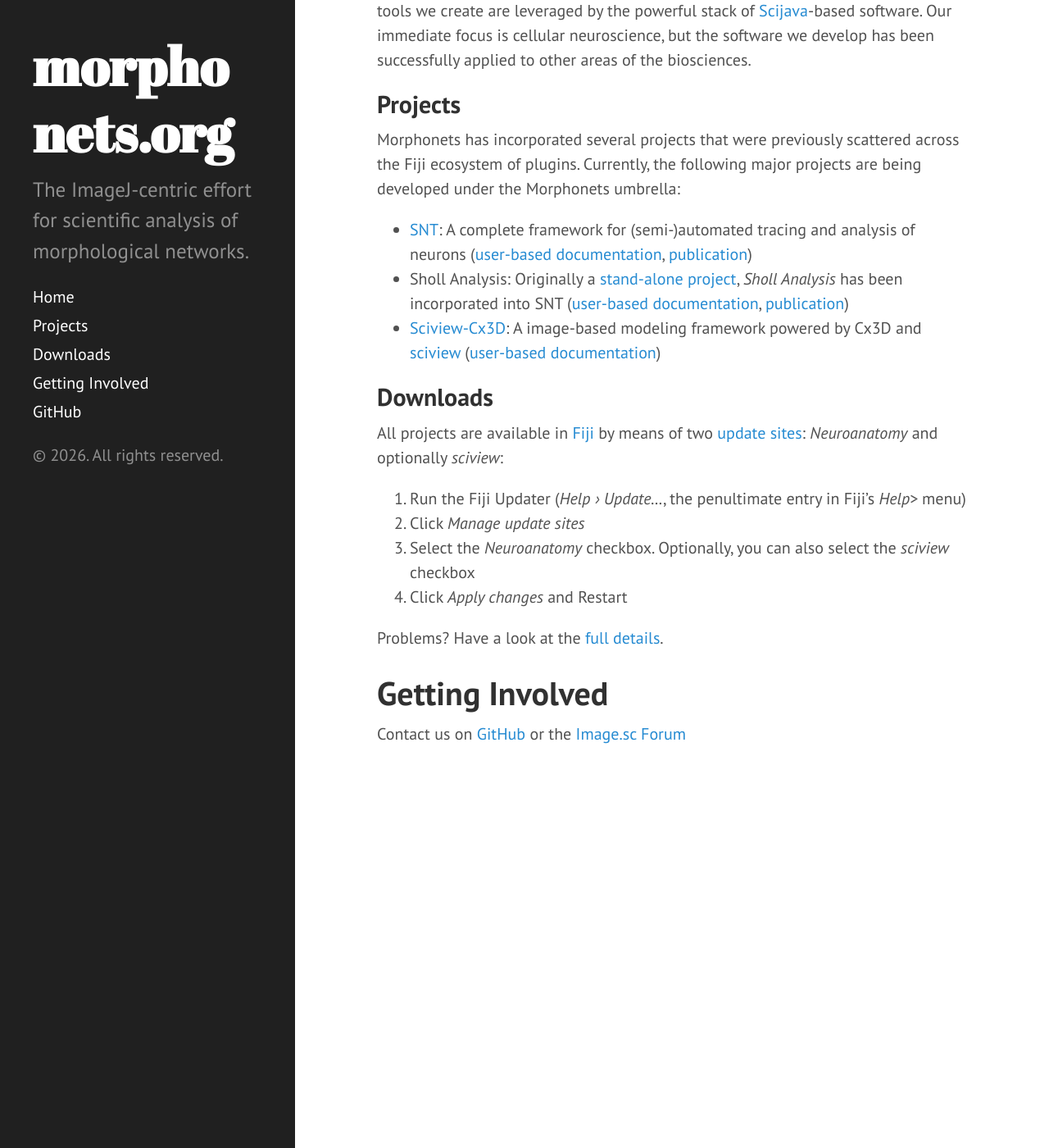
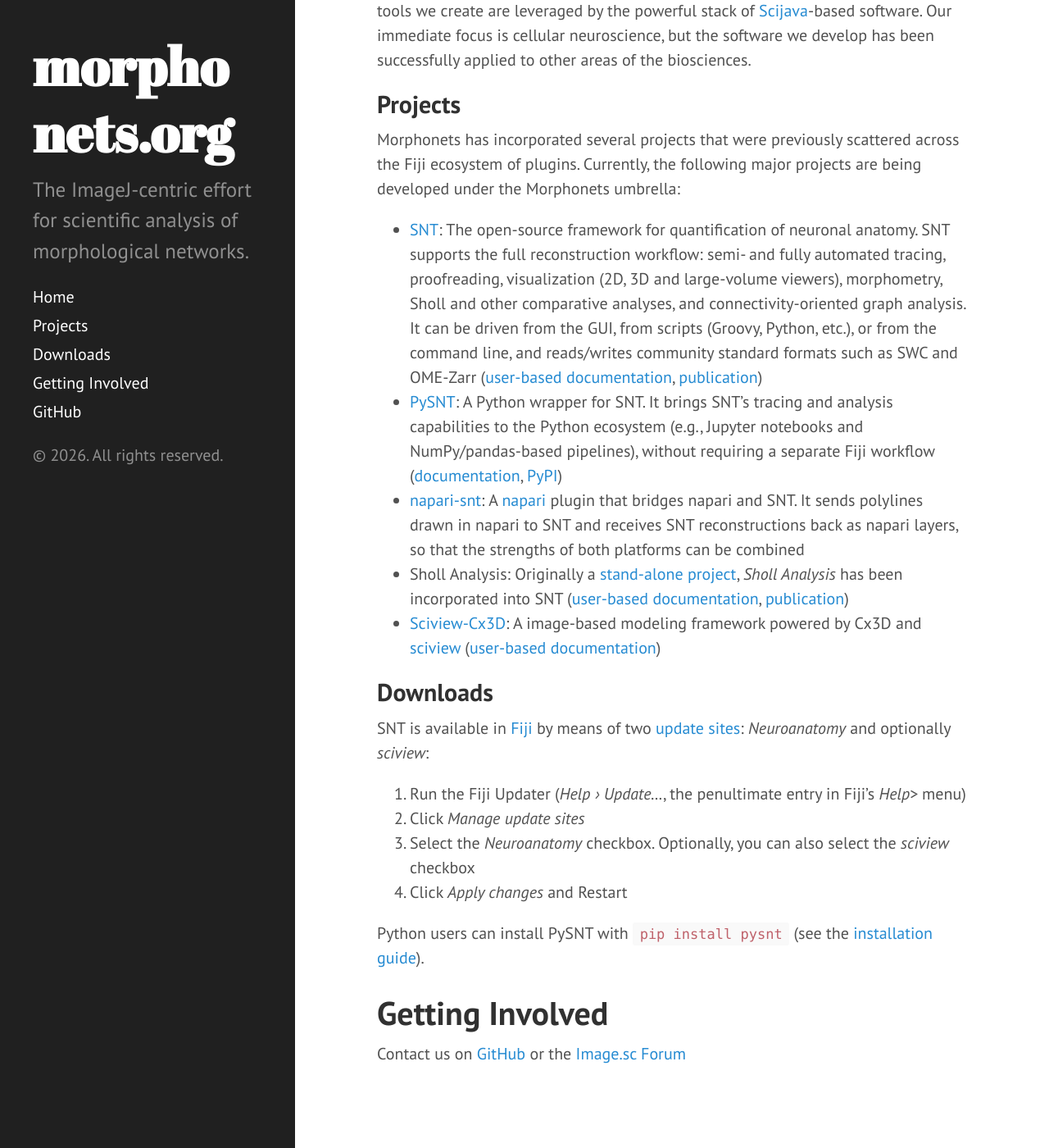
Before and after one commit to morphonets/morphonets.org, a Jekyll site: the page built from index.md, in a window 1280 px wide and 1400 px high, scrolled down 429 px. Shown: the whole window at 82% size. Built offline with Jekyll 4.4.1, drawn with Linux system fonts in a browser that asks for light colours.

Commit message:
Revise project details and add PySNT installation info
Updated project descriptions for clarity and added installation instructions for PySNT.

```diff
--- a/index.md
+++ b/index.md
@@ -14,21 +14,22 @@ Our immediate focus is cellular neuroscience, but the software we develop has be
 ## Projects
 Morphonets has incorporated several projects that were previously scattered across the Fiji ecosystem of plugins. Currently, the following major projects are being developed under the Morphonets umbrella:
 
-- [SNT](https://github.com/morphonets/SNT): A complete framework for (semi-)automated tracing and analysis of neurons ([user-based documentation](https://imagej.net/plugins/snt/), [publication](https://rdcu.be/c9LJe))
+- [SNT](https://github.com/morphonets/SNT): The open-source framework for quantification of neuronal anatomy. SNT supports the full reconstruction workflow: semi- and fully automated tracing, proofreading, visualization (2D, 3D and large-volume viewers), morphometry, Sholl and other comparative analyses, and connectivity-oriented graph analysis. It can be driven from the GUI, from scripts (Groovy, Python, etc.), or from the command line, and reads/writes community standard formats such as SWC and OME-Zarr ([user-based documentation](https://imagej.net/plugins/snt/), [publication](https://rdcu.be/c9LJe))
+- [PySNT](https://github.com/morphonets/pysnt): A Python wrapper for SNT. It brings SNT's tracing and analysis capabilities to the Python ecosystem (e.g., Jupyter notebooks and NumPy/pandas-based pipelines), without requiring a separate Fiji workflow ([documentation](https://pysnt.readthedocs.io), [PyPI](https://pypi.org/project/pysnt/))
+- [napari-snt](https://github.com/morphonets/napari-snt): A [napari](https://napari.org) plugin that bridges napari and SNT. It sends polylines drawn in napari to SNT and receives SNT reconstructions back as napari layers, so that the strengths of both platforms can be combined
 - Sholl Analysis: Originally a [stand-alone project](https://github.com/tferr/ASA#sholl-analysis), _Sholl Analysis_ has been incorporated into SNT ([user-based documentation](https://imagej.net/plugins/sholl-analysis), [publication](https://rdcu.be/c9LI8))
 - [Sciview-Cx3D](https://github.com/morphonets/cx3d): A image-based modeling framework powered by Cx3D and [sciview](https://github.com/scenerygraphics/sciview)  ([user-based documentation](https://imagej.net/plugins/snt/modeling))
 
 
-
 ## Downloads
-All projects are available in [Fiji](https://imagej.net/Fiji) by means of two [update sites](https://imagej.net/Update_Sites): *Neuroanatomy* and optionally *sciview*:
+SNT is available in [Fiji](https://imagej.net/Fiji) by means of two [update sites](https://imagej.net/Update_Sites): *Neuroanatomy* and optionally *sciview*:
 
 1.  Run the Fiji Updater (*Help › Update...*, the penultimate entry in Fiji's *Help>* menu)
 2.  Click *Manage update sites*
 3.  Select the *Neuroanatomy* checkbox. Optionally, you can also select the *sciview* checkbox
 4.  Click *Apply changes* and Restart
 
-Problems? Have a look at the [full details](https://github.com/morphonets/SNT#installation).
+Python users can install PySNT with `pip install pysnt` (see the [installation guide](https://pysnt.readthedocs.io/en/latest/install.html)).
 
 
 
```
